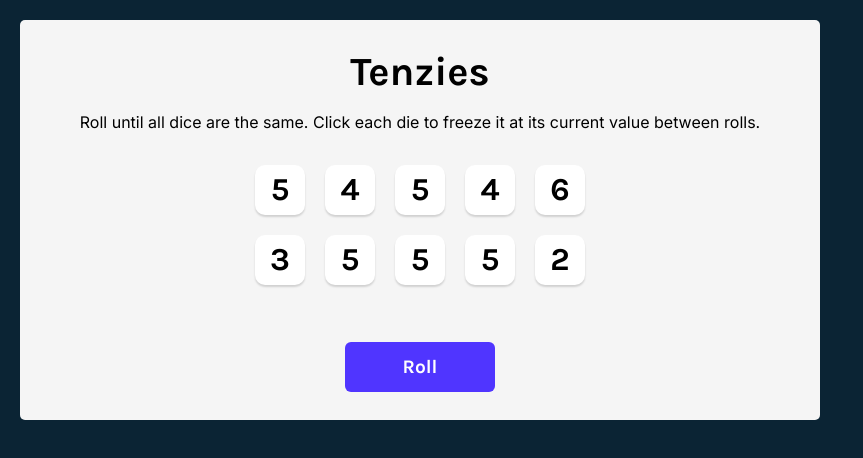
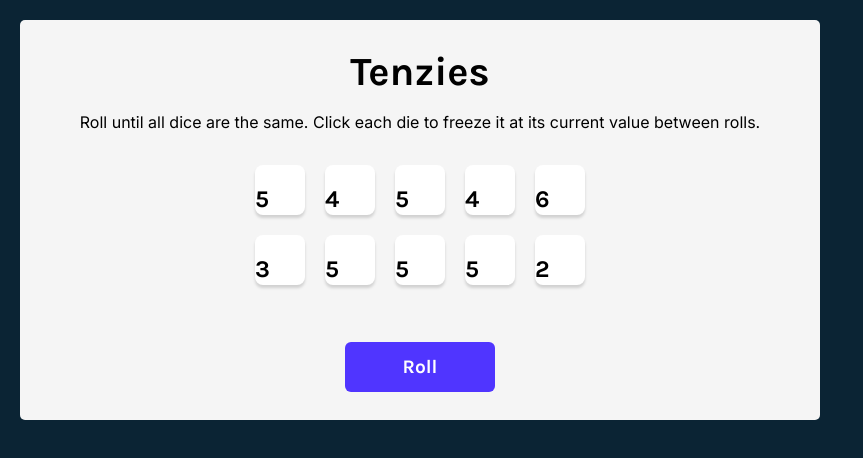
Before and after one commit to kamil713/react-basics, a React (Vite) app in the folder tenzies/: page / in a window 1280 px wide. Shown: the top 458 px of the page, without its empty margins (0-863 px from the left). Built offline with nearby package versions, Linux system fonts and the light colour scheme.

Commit message:
edit styles for svg in dice-cointainer

```diff
--- a/tenzies/src/App.css
+++ b/tenzies/src/App.css
@@ -43,16 +43,11 @@ main {
 .die-face {
   height: 50px;
   width: 50px;
-  box-shadow: 0px 2px 2px rgba(0, 0, 0, 0.15);
-  border-radius: 10px;
-  display: flex;
-  justify-content: center;
-  align-items: center;
+  background-position: center;
+  background-size: 70px 70px;
+  box-shadow: 0px 3px 3px rgba(0, 0, 0, 0.15);
+  border-radius: 8px;
   cursor: pointer;
-}
-
-.die-num {
-  font-size: 2rem;
 }
 
 .roll-dice {
```
